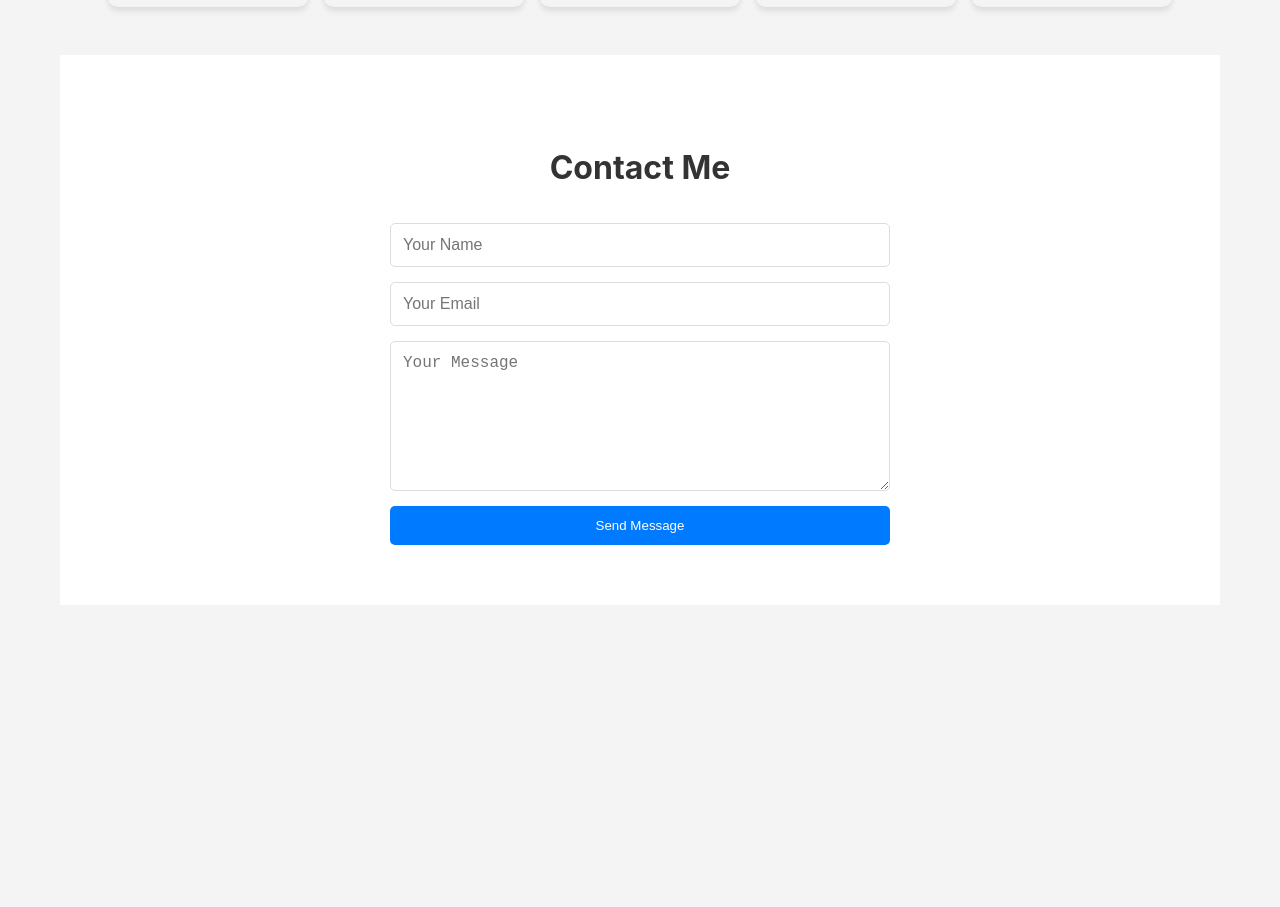
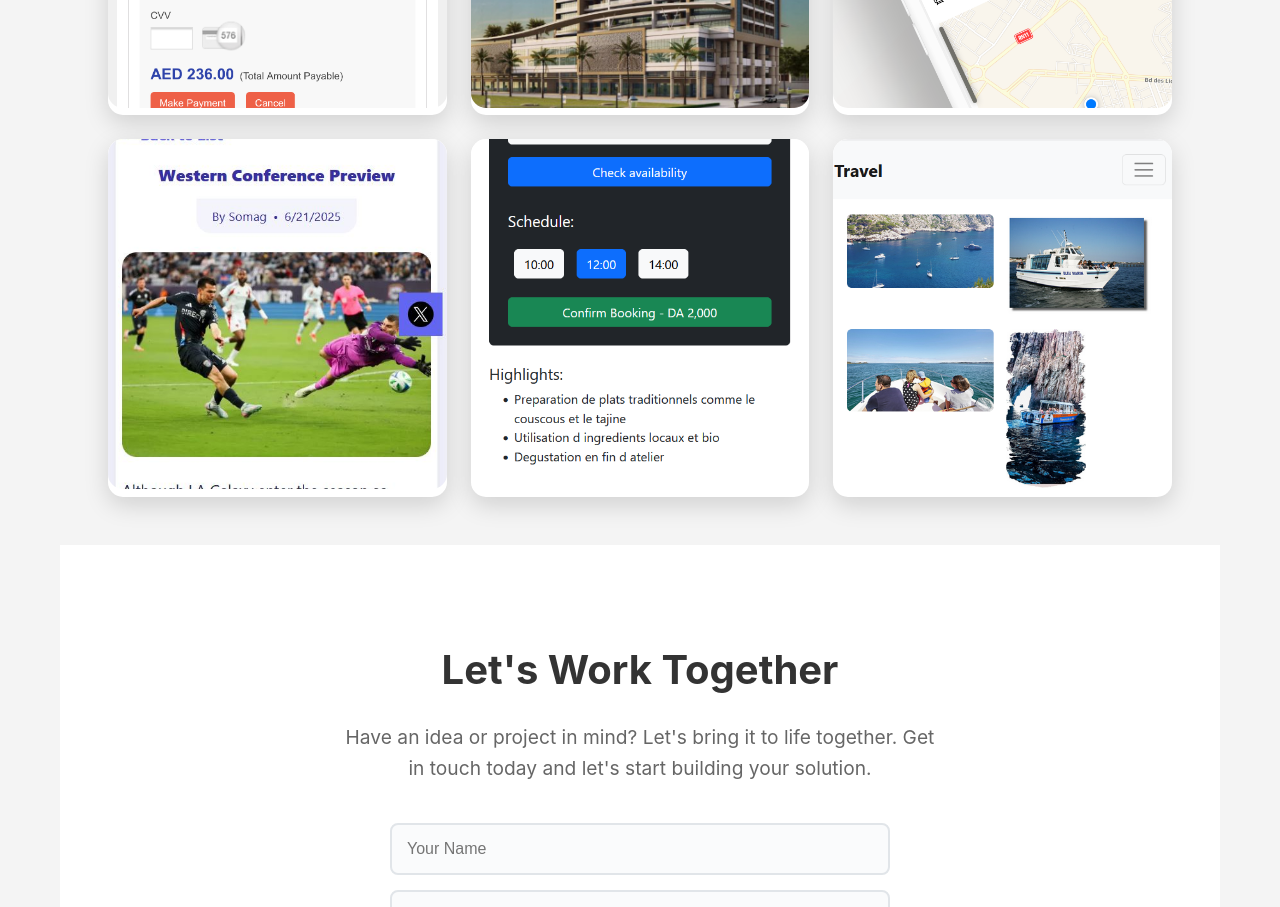
Before and after one commit to samir240/portfolio, a React (Create React App) app: page / in a window 1280 px wide. Shown: the part 1880-2787 px from the top of the page. Before the commit the page ends 2505 px from the top, so only its background shows below. Built offline with nearby package versions, Linux system fonts and the light colour scheme; the HTML template or start-up script is replaced by a standard one.

Commit message:
mise a jour 2025

```diff
--- a/src/components/About.jsx
+++ b/src/components/About.jsx
@@ -7,7 +7,7 @@ function About() {
       <div className="about-content">
         <h2>About Me</h2>
         <p>
-          Passionate web and mobile iOS developer with expertise in creating
+          Passionate web and mobile developer with expertise in creating
           elegant, high-performance digital solutions. Committed to crafting
           user-centric experiences that blend cutting-edge technology with
           intuitive design.
--- a/src/components/Contact.css
+++ b/src/components/Contact.css
@@ -4,10 +4,24 @@
     text-align: center;
   }
 
+  .contact-header {
+    margin-bottom: 40px;
+  }
+
   .contact-section h2 {
-    margin-bottom: 30px;
+    margin-bottom: 20px;
     color: #333;
-    font-size: 2rem;
+    font-size: 2.5rem;
+    font-weight: 700;
+  }
+
+  .contact-intro {
+    font-size: 1.2rem;
+    color: #666;
+    line-height: 1.6;
+    max-width: 600px;
+    margin: 0 auto;
+    font-weight: 400;
   }
 
   .contact-form {
@@ -21,10 +35,20 @@
   .contact-form input,
   .contact-form textarea {
     width: 100%;
-    padding: 12px;
-    border: 1px solid #ddd;
-    border-radius: 5px;
+    padding: 15px;
+    border: 2px solid #e1e5e9;
+    border-radius: 8px;
     font-size: 1rem;
+    transition: border-color 0.3s ease, box-shadow 0.3s ease;
+    background-color: #fafbfc;
+  }
+
+  .contact-form input:focus,
+  .contact-form textarea:focus {
+    outline: none;
+    border-color: #007aff;
+    box-shadow: 0 0 0 3px rgba(0, 122, 255, 0.1);
+    background-color: #ffffff;
   }
 
   .contact-form textarea {
@@ -33,15 +57,63 @@
   }
 
   .contact-form button {
-    background-color: #007aff;
+    background: linear-gradient(135deg, #007aff 0%, #0056b3 100%);
     color: white;
     border: none;
-    padding: 12px 24px;
-    border-radius: 5px;
+    padding: 15px 30px;
+    border-radius: 8px;
     cursor: pointer;
-    transition: background-color 0.3s ease;
+    font-size: 1.1rem;
+    font-weight: 600;
+    transition: all 0.3s ease;
+    box-shadow: 0 4px 15px rgba(0, 122, 255, 0.3);
   }
 
   .contact-form button:hover {
-    background-color: #0056b3;
+    transform: translateY(-2px);
+    box-shadow: 0 6px 20px rgba(0, 122, 255, 0.4);
   }
+
+  .contact-form button:active {
+    transform: translateY(0);
+  }
+
+/* Responsive adjustments */
+@media (max-width: 768px) {
+  .contact-section {
+    padding: 40px 20px;
+  }
+
+  .contact-section h2 {
+    font-size: 2rem;
+  }
+
+  .contact-intro {
+    font-size: 1.1rem;
+    padding: 0 10px;
+  }
+
+  .contact-form {
+    max-width: 100%;
+  }
+}
+
+@media (max-width: 480px) {
+  .contact-section h2 {
+    font-size: 1.8rem;
+  }
+
+  .contact-intro {
+    font-size: 1rem;
+  }
+
+  .contact-form input,
+  .contact-form textarea {
+    padding: 12px;
+  }
+
+  .contact-form button {
+    padding: 12px 24px;
+    font-size: 1rem;
+  }
+}
--- a/src/components/Contact.jsx
+++ b/src/components/Contact.jsx
@@ -35,7 +35,14 @@ function Contact() {
 
   return (
     <section className="contact-section">
-      <h2>Contact Me</h2>
+      <div className="contact-header">
+        <h2>Let's Work Together</h2>
+        <p className="contact-intro">
+          Have an idea or project in mind? Let's bring it to life together.
+          Get in touch today and let's start building your solution.
+        </p>
+      </div>
+
       <form onSubmit={handleSubmit} className="contact-form">
         <input
           type="text"
--- a/src/components/Projects.css
+++ b/src/components/Projects.css
@@ -52,10 +52,10 @@
 
 .gallery-grid {
   display: grid;
-  grid-template-columns: repeat(auto-fit, minmax(200px, 1fr));
-  gap: 1rem;
+  grid-template-columns: repeat(auto-fit, minmax(300px, 1fr));
+  gap: 1.5rem;
   width: 100%;
-  max-width: 1200px;
+  max-width: 1400px;
   margin: 0 auto;
   padding: 1rem;
 }
@@ -63,21 +63,121 @@
 .gallery-item {
   position: relative;
   overflow: hidden;
-  border-radius: 10px;
-  box-shadow: 0 4px 6px rgba(0, 0, 0, 0.1);
-  transition: transform 0.3s ease, box-shadow 0.3s ease;
+  border-radius: 15px;
+  box-shadow: 0 8px 25px rgba(0, 0, 0, 0.15);
+  transition: all 0.4s cubic-bezier(0.4, 0, 0.2, 1);
+  cursor: pointer;
+  background: #fff;
 }
 
 .gallery-item:hover {
-  transform: scale(1.05);
-  box-shadow: 0 6px 12px rgba(0, 0, 0, 0.15);
+  transform: translateY(-10px) scale(1.02);
+  box-shadow: 0 20px 40px rgba(0, 0, 0, 0.25);
 }
 
 .gallery-image {
   width: 100%;
-  height: 300px;
+  height: 350px;
   object-fit: cover;
-  border-radius: 10px;
+  border-radius: 15px;
+  transition: transform 0.4s cubic-bezier(0.4, 0, 0.2, 1);
+}
+
+.gallery-item:hover .gallery-image {
+  transform: scale(1.1);
+}
+
+/* Overlay styles */
+.project-overlay {
+  position: absolute;
+  top: 0;
+  left: 0;
+  right: 0;
+  bottom: 0;
+  background: linear-gradient(
+    135deg,
+    rgba(0, 0, 0, 0.9) 0%,
+    rgba(0, 0, 0, 0.7) 50%,
+    rgba(0, 0, 0, 0.8) 100%
+  );
+  opacity: 0;
+  transition: all 0.4s cubic-bezier(0.4, 0, 0.2, 1);
+  display: flex;
+  align-items: center;
+  justify-content: center;
+  border-radius: 15px;
+}
+
+.gallery-item:hover .project-overlay {
+  opacity: 1;
+}
+
+.project-content {
+  text-align: center;
+  color: white;
+  padding: 2rem;
+  transform: translateY(20px);
+  transition: transform 0.4s cubic-bezier(0.4, 0, 0.2, 1);
+  width: 100%;
+}
+
+.gallery-item:hover .project-content {
+  transform: translateY(0);
+}
+
+.project-category {
+  display: inline-block;
+  background: linear-gradient(135deg, #667eea 0%, #764ba2 100%);
+  color: white;
+  padding: 0.5rem 1rem;
+  border-radius: 25px;
+  font-size: 0.8rem;
+  font-weight: 600;
+  text-transform: uppercase;
+  letter-spacing: 1px;
+  margin-bottom: 1rem;
+  box-shadow: 0 4px 15px rgba(102, 126, 234, 0.4);
+}
+
+.project-title {
+  font-size: 1.5rem;
+  font-weight: 700;
+  margin: 0 0 1rem 0;
+  color: #fff;
+  text-shadow: 0 2px 4px rgba(0, 0, 0, 0.3);
+}
+
+.project-description {
+  font-size: 0.95rem;
+  line-height: 1.6;
+  margin: 0 0 1.5rem 0;
+  color: #e0e0e0;
+  opacity: 0.9;
+}
+
+.project-tech-stack {
+  display: flex;
+  flex-wrap: wrap;
+  justify-content: center;
+  gap: 0.5rem;
+  margin-top: 1rem;
+}
+
+.tech-tag {
+  background: rgba(255, 255, 255, 0.2);
+  color: white;
+  padding: 0.4rem 0.8rem;
+  border-radius: 20px;
+  font-size: 0.75rem;
+  font-weight: 500;
+  backdrop-filter: blur(10px);
+  border: 1px solid rgba(255, 255, 255, 0.1);
+  transition: all 0.3s ease;
+}
+
+.tech-tag:hover {
+  background: rgba(255, 255, 255, 0.3);
+  transform: translateY(-2px);
 }
 
 .carousel-title {
@@ -153,17 +253,37 @@
   }
 
   .gallery-grid {
-    /* 2 colonnes fixes sur mobile */
     grid-template-columns: repeat(2, 1fr);
-    gap: 1rem; /* plus d'espace entre les lignes */
+    gap: 1rem;
   }
 
   .gallery-image {
-    height: 200px;
+    height: 300px;
   }
 
   .gallery-title {
     font-size: 1.5rem;
+  }
+
+  .project-content {
+    padding: 1.5rem;
+  }
+
+  .project-title {
+    font-size: 1.2rem;
+  }
+
+  .project-description {
+    font-size: 0.85rem;
+  }
+
+  .project-tech-stack {
+    gap: 0.3rem;
+  }
+
+  .tech-tag {
+    font-size: 0.7rem;
+    padding: 0.3rem 0.6rem;
   }
 
   .project-carousel {
@@ -183,3 +303,26 @@
     font-size: 1.5rem;
   }
 }
+
+@media (max-width: 480px) {
+  .gallery-grid {
+    grid-template-columns: 1fr;
+    gap: 1rem;
+  }
+
+  .gallery-image {
+    height: 280px;
+  }
+
+  .project-content {
+    padding: 1rem;
+  }
+
+  .project-title {
+    font-size: 1.1rem;
+  }
+
+  .project-description {
+    font-size: 0.8rem;
+  }
+}
--- a/src/components/Projects.jsx
+++ b/src/components/Projects.jsx
@@ -6,12 +6,13 @@ import project2 from '../assets/project2.jpg';
 import project3 from '../assets/project3.jpg';
 import project4 from '../assets/project4.jpeg';
 import project5 from '../assets/project5.jpeg';
-import project6 from '../assets/project6.png';
+import project6 from '../assets/realestatecap.jpg';
 import project7 from '../assets/project7.png';
-import project8 from '../assets/project8.PNG';
+import project8 from '../assets/Capturefootmag.JPG';
 import project9 from '../assets/project9.PNG';
 import project10 from '../assets/project10.PNG';
 import project11 from '../assets/project11.PNG';
+
 function Projects() {
   const projects = [
     {
@@ -26,17 +27,80 @@ function Projects() {
     }
   ];
 
-  const carouselImages = [
-    project2,
-    project3,
-    project4,
-    project5,
-    project6,
-    project7,
-    project8,
-    project9,
-    project10,
-    project11
+  // Données des projets avec descriptions pour la galerie
+  const galleryProjects = [
+    {
+      id: 1,
+      image: project2,
+      title: 'E-commerce App',
+      description: 'Design and development of custom e-commerce applications, including product catalogs, shopping carts, secure payment integration, and order management systems.',
+      technologies: ['React', 'Firebase'],
+      category: 'Mobile Development'
+    },
+    {
+      id: 2,
+      image: project3,
+      title: 'Booking app',
+      description: 'Booking app development with scheduling, payments, and user management.',
+      technologies: ['React', 'Node.js'],
+      category: 'Web Development'
+    },
+    {
+      id: 3,
+      image: project4,
+      title: 'Mobile app',
+      description: 'Mobile app development with integrated payment system.',
+      technologies: ['SwiftUI'],
+      category: 'Full Stack'
+    },
+    {
+      id: 4,
+      image: project5,
+      title: 'applepay integration',
+      description: 'Payment methods integration for web and mobile apps',
+      technologies: ['applepay'],
+      category: 'iOS Development'
+    },
+    {
+      id: 5,
+      image: project6,
+      title: 'Real Estate Platform',
+      description: 'Real estate platform with advanced search features',
+      technologies: ['React', 'Three.js', 'Express.js'],
+      category: 'Web Development'
+    },
+    {
+      id: 6,
+      image: project7,
+      title: 'geolocation app',
+      description: '"App with geolocation features and real-time tracking',
+      technologies: ['React Native', 'Google Maps API', 'Firebase'],
+      category: 'Mobile Development'
+    },
+    {
+      id: 7,
+      image: project8,
+      title: 'Digital magazine app',
+      description: 'Digital magazine with dynamic and interactive content',
+      technologies: ['React', 'Django', 'PostgreSQL'],
+      category: 'Full Stack'
+    },
+    {
+      id: 8,
+      image: project9,
+      title: 'Travel App',
+      description: 'Travel app with booking, itinerary, and map features',
+      technologies: ['Swift', 'Core Data'],
+      category: 'iOS Development'
+    },
+    {
+      id: 9,
+      image: project10,
+      title: 'Event Management Platform',
+      description: '"Event management platform with ticketing and participant management',
+      technologies: ['React', 'Stripe', 'Node.js'],
+      category: 'Web Development'
+    }
   ];
 
   return (
@@ -54,15 +118,27 @@ function Projects() {
         ))}
       </div>
 
-      <h2 className="gallery-title">Project Gallery</h2>
+      <h2 className="gallery-title">From Idea to Reality</h2>
       <div className="gallery-grid">
-        {carouselImages.map((image, index) => (
-          <div key={index} className="gallery-item">
+        {galleryProjects.map((project) => (
+          <div key={project.id} className="gallery-item">
             <img
-              src={image}
-              alt={`Project ${index + 1}`}
+              src={project.image}
+              alt={project.title}
               className="gallery-image"
             />
+            <div className="project-overlay">
+              <div className="project-content">
+                <span className="project-category">{project.category}</span>
+                <h3 className="project-title">{project.title}</h3>
+                <p className="project-description">{project.description}</p>
+                <div className="project-tech-stack">
+                  {project.technologies.map((tech, index) => (
+                    <span key={index} className="tech-tag">{tech}</span>
+                  ))}
+                </div>
+              </div>
+            </div>
           </div>
         ))}
       </div>
```
Also changed, not shown: src/components/server.js (+35 -0 lines), src/assets/Capturefootmag.JPG (added), src/assets/realestatecap.jpg (added).
